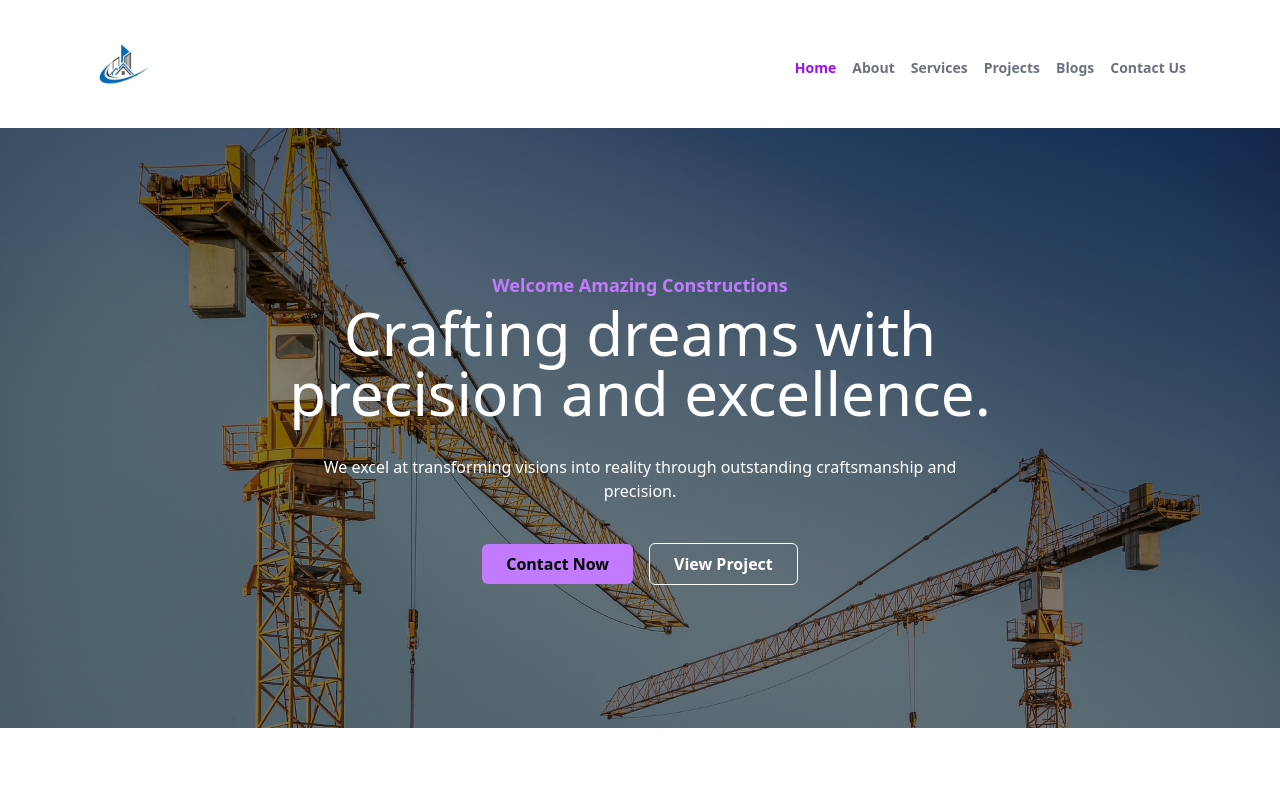
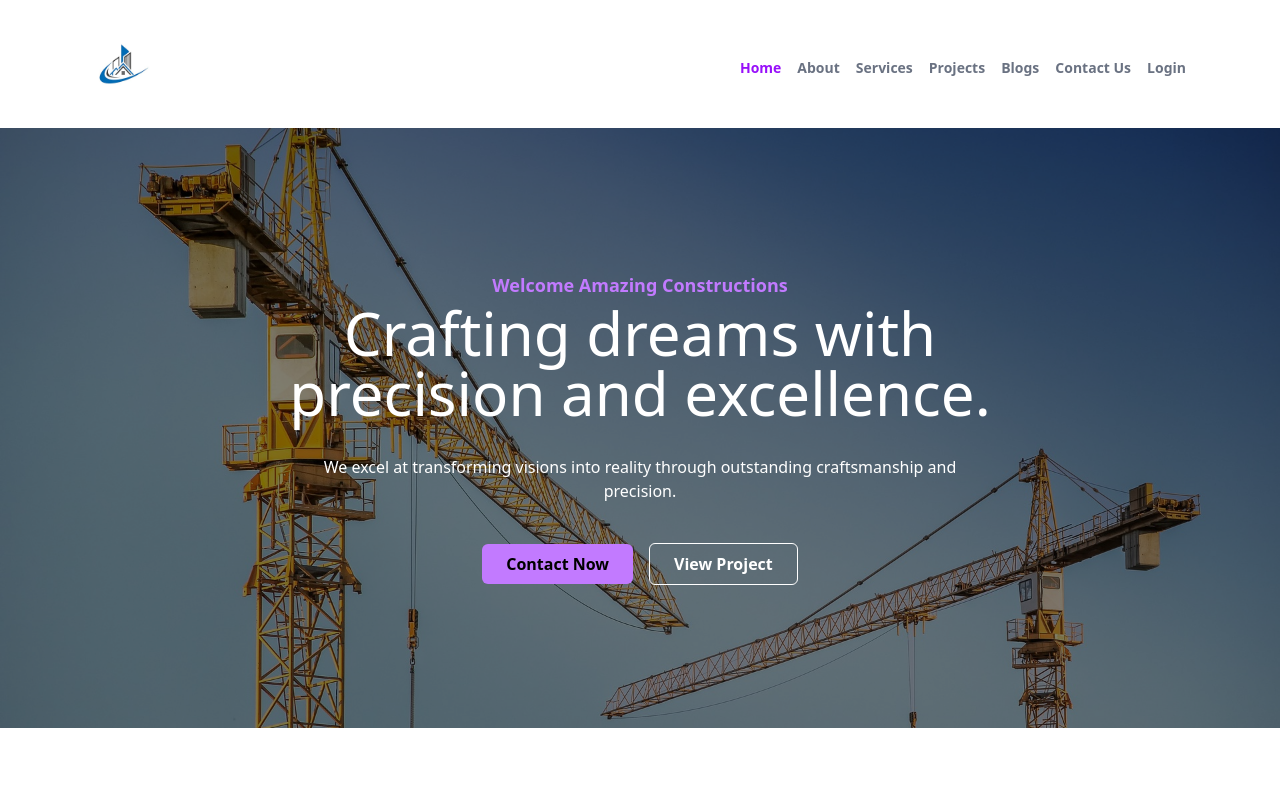
Before and after one commit to cseishrakul/construction, a React (Vite) app in the folder frontend/: page / in a window 1280 px wide. Shown: the top 790 px of the page. Built offline with nearby package versions, Linux system fonts and the light colour scheme; no server answers.

Commit message:
login added

```diff
--- a/frontend/src/components/frontend/Menu.jsx
+++ b/frontend/src/components/frontend/Menu.jsx
@@ -12,6 +12,7 @@ const Menu = () => {
     { to: "/projects", label: "Projects" },
     { to: "/blogs", label: "Blogs" },
     { to: "/contact", label: "Contact Us" },
+    { to: "/admin/login", label: "Login" },
   ];
 
   const handleLinkClick = (link) => {
```
